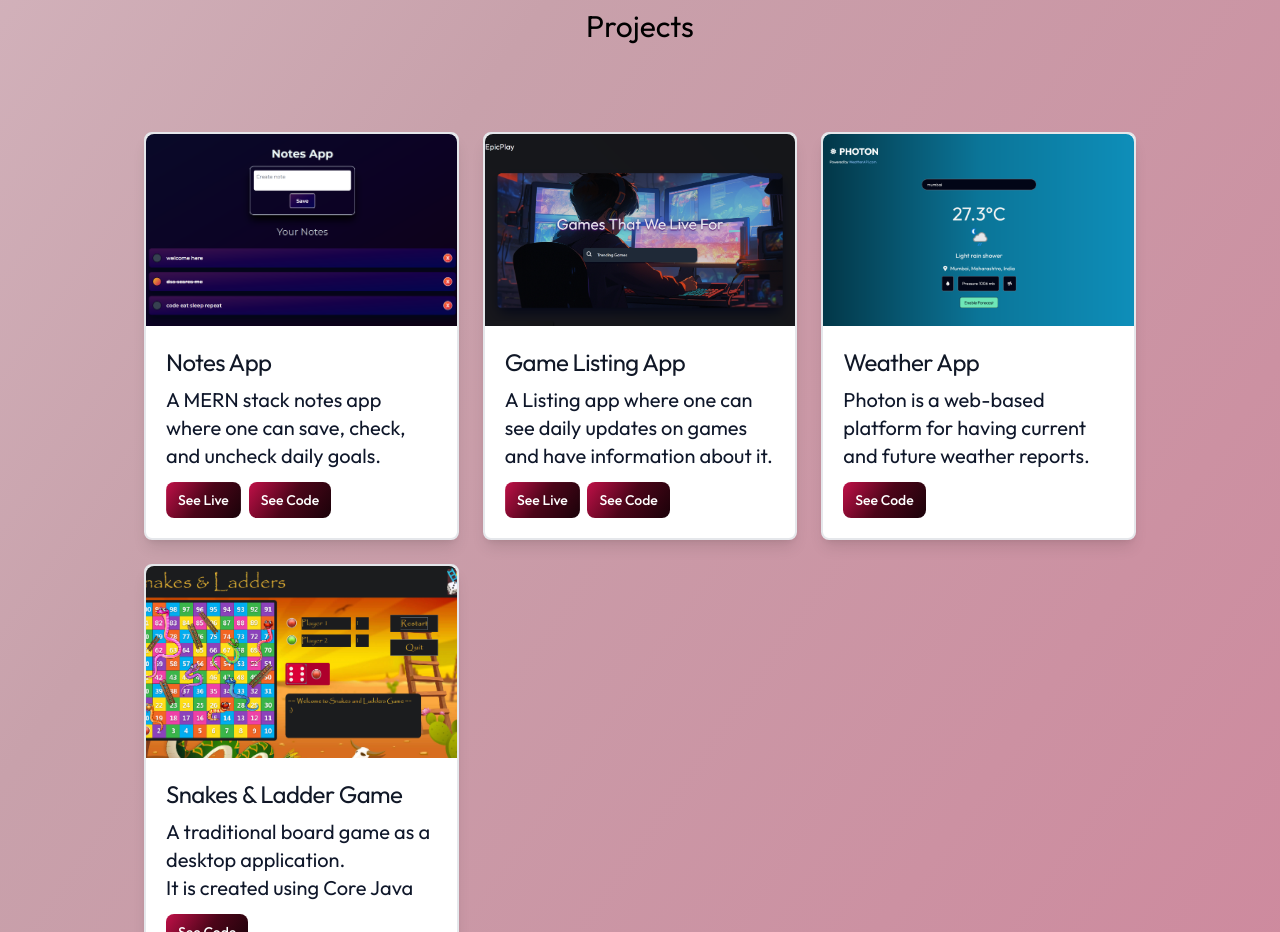
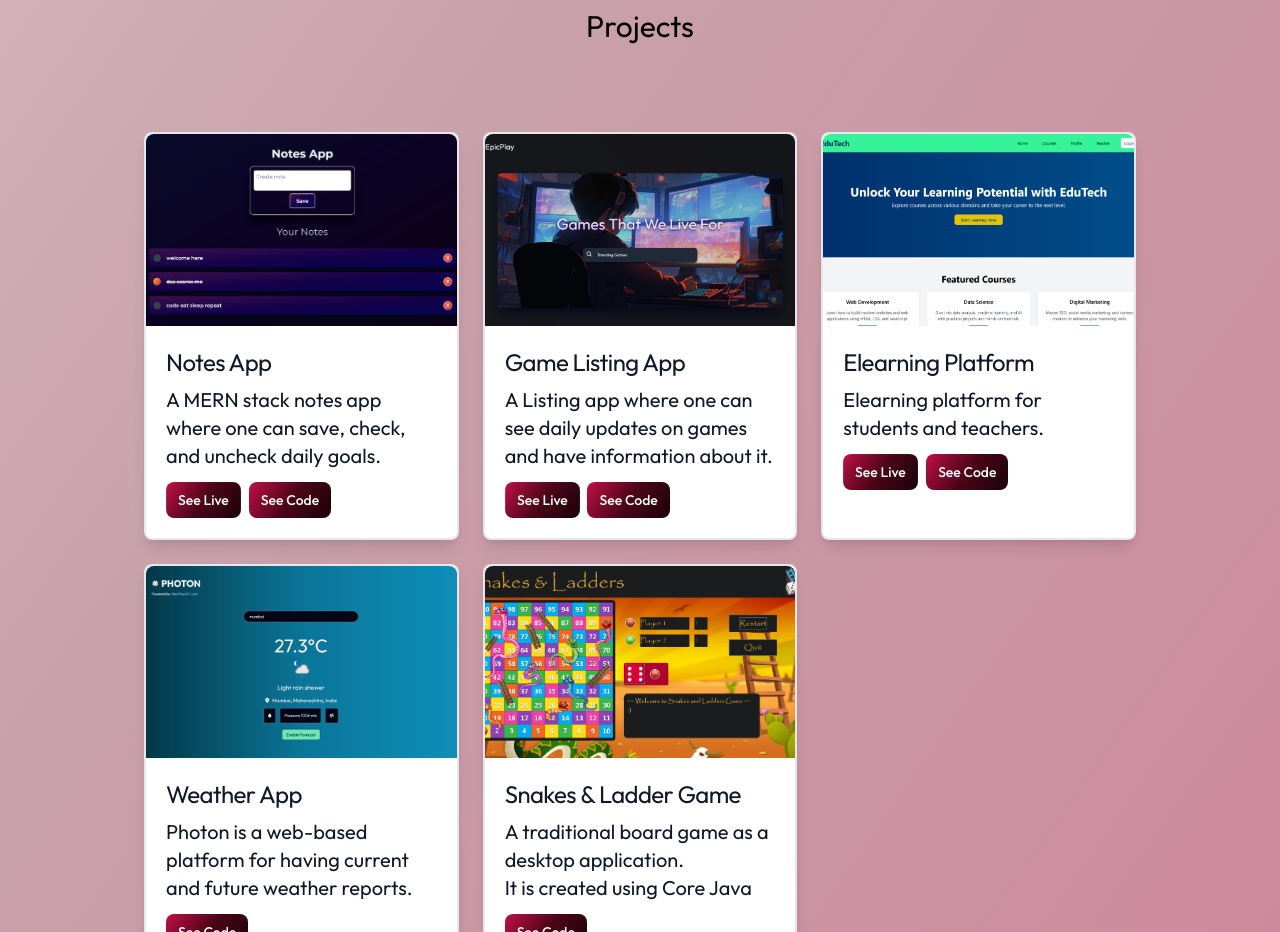
Before and after one commit to moarray28/portfolio, a React (Vite) app in the folder client/: page / in a window 1280 px wide. Shown: the part 2020-2952 px from the top of the page. Built offline with nearby package versions, Linux system fonts and the light colour scheme; no server answers.

Commit message:
new project

```diff
--- a/client/src/components/Content.jsx
+++ b/client/src/components/Content.jsx
@@ -15,6 +15,7 @@ import json from '../assets/json.svg';
 import weatherapp from '../assets/weatherapp.png';
 import notesapp from '../assets/notesapp.png';
 import Skills from './Skills';
+import elearn from '../assets/elearn.png';
 import snlgame from '../assets/snlgame.png';
 import { Link } from 'react-scroll';
 import contactlight from '../assets/contactlight.gif'
@@ -222,6 +223,34 @@ export default function Content() {
             </div>
 
 
+
+
+
+        <div className="flex justify-center">
+            <div className="max-w-xl min-w-60 bg-white border-2 border-gray-200 rounded-lg shadow:black shadow-lg dark:bg-slate-950 dark:border-gray-800">
+
+        <div className="relative overflow-hidden rounded-t-lg h-48">
+            <img className="absolute  cursor-pointer inset-0 w-full h-full object-cover transition-transform duration-300 ease-in-out transform hover:scale-125" src={elearn} alt="Notes App" />
+        </div>
+        <div className="p-5">
+                    <h5 className="mb-2 text-2xl tracking-tight text-gray-900 dark:text-white">Elearning Platform</h5>
+                    <p className="mb-3 font-normal text-slate-900 dark:text-stone-300">
+                         Elearning platform for students and teachers.
+
+                    </p>
+
+                    <a href="https://elearn-omega-three.vercel.app/" target='_blank' className="inline-flex pulsate-bck text-white items-center px-3 py-2 text-sm font-medium text-center bg-dark-gradient dark:text-black dark:bg-light-gradient rounded-lg hover:bg-white-800 focus:ring-4 focus:outline-none focus:ring-pink-300 dark:bg-pink-600 dark:hover:bg-white-700 dark:focus:ring-pink-800">
+                        See Live
+                    </a>
+                    <a href="https://github.com/moarray28/elearn" target='_blank' className="inline-flex text-white mx-2 items-center px-3 py-2 text-sm font-medium text-center bg-dark-gradient dark:text-black dark:bg-light-gradient rounded-lg hover:bg-white-800 focus:ring-4 focus:outline-none focus:ring-pink-300 dark:bg-pink-600 dark:hover:bg-white-700 dark:focus:ring-pink-800">
+                        See Code
+                    </a>
+                </div>
+            </div>
+            </div>
+
+
+
         <div className="flex justify-center">
             <div className="max-w-xl min-w-60 bg-white border-2 border-gray-200 rounded-lg shadow:black shadow-lg dark:bg-slate-950 dark:border-gray-800">
 
```
Also changed, not shown: client/src/assets/elearn.png (added).
